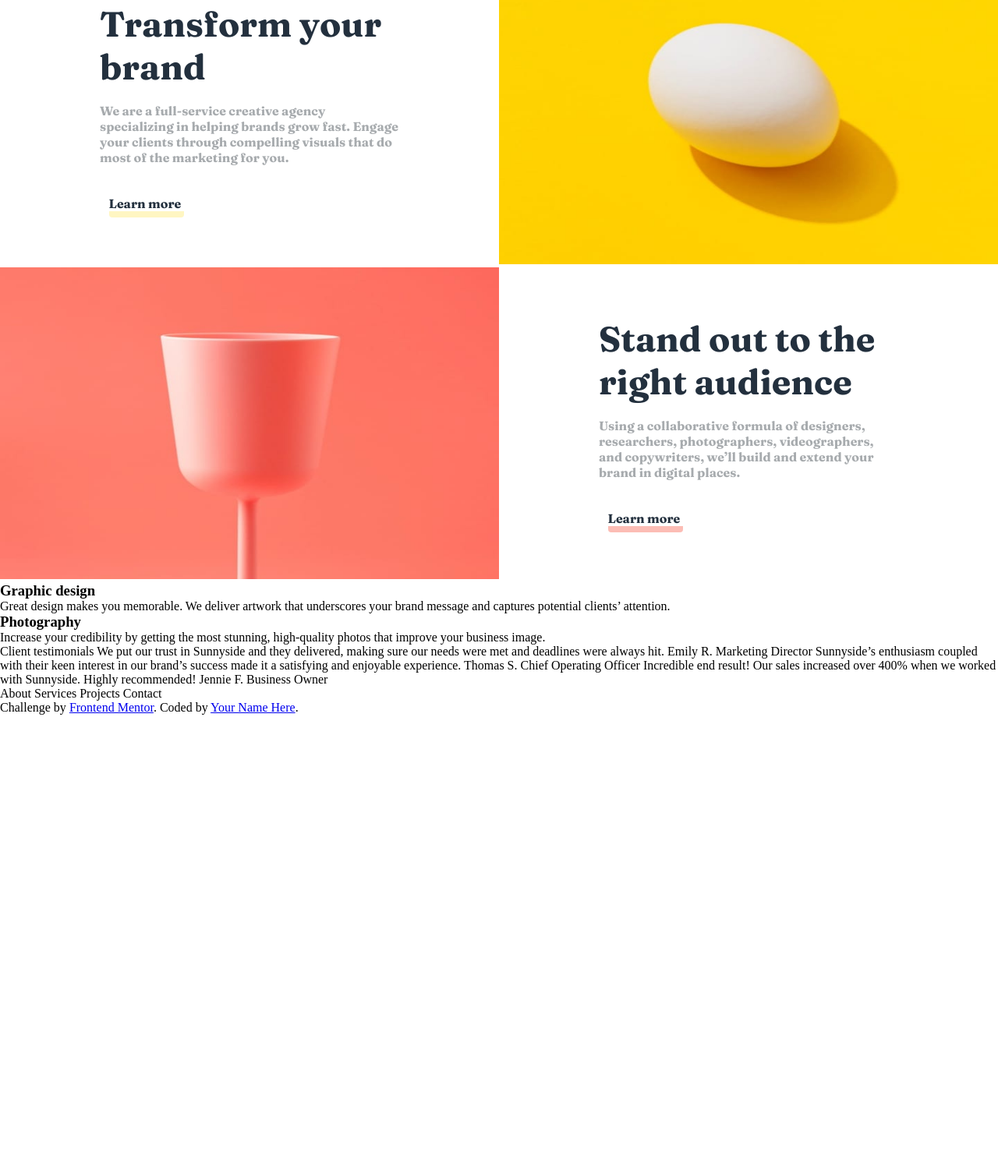
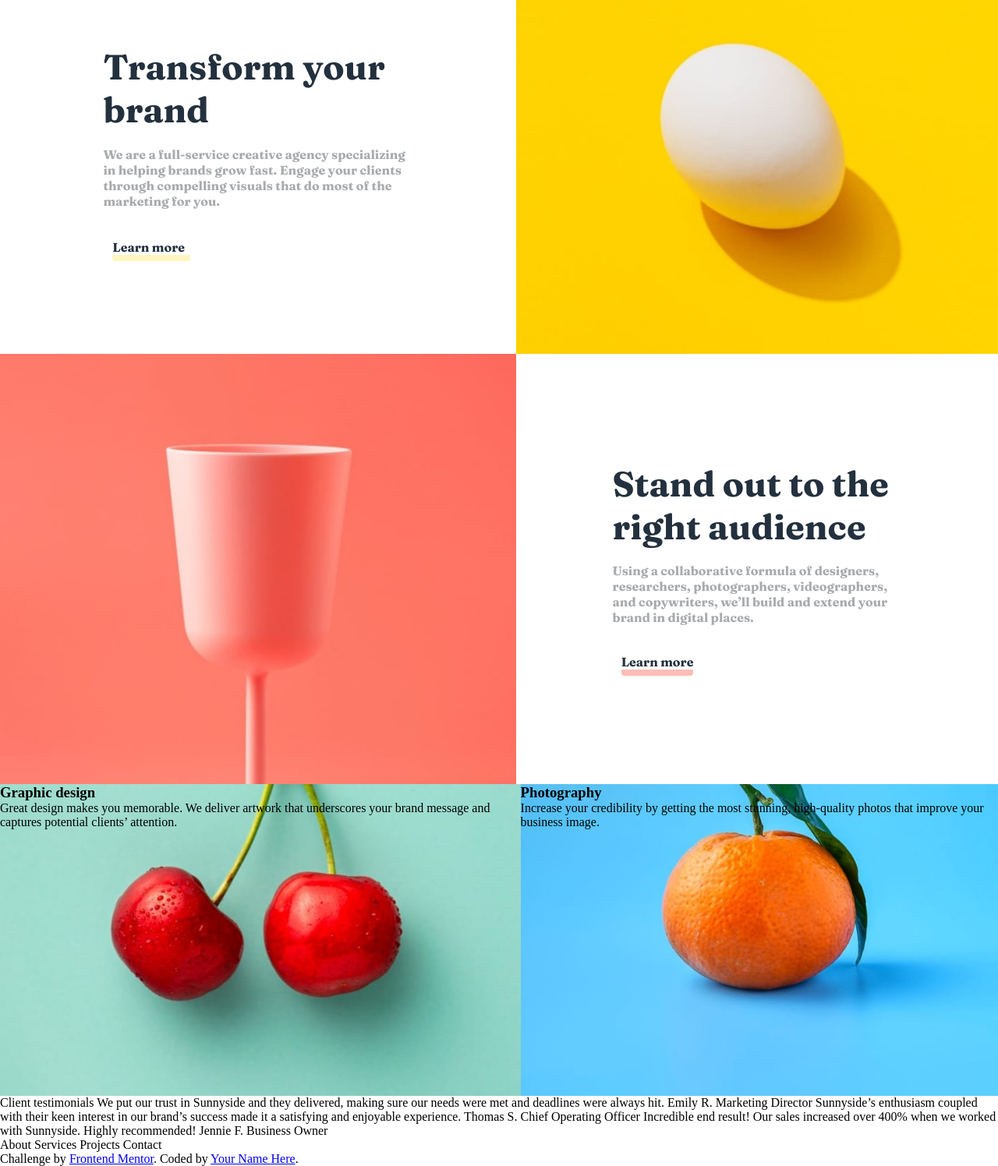
Before and after one commit to cleytoncaminha/LandingPage-Sunnyside, a plain HTML site: page sunnyside-agency-landing-page-main/index.html in a window 1280 px wide. Shown: the part 621-2117 px from the top of the page at 78% size. Before the commit the page ends 1538 px from the top, so only its background shows below. Drawn offline with Linux system fonts and the light colour scheme.

Commit message:
newstyle

```diff
--- a/sunnyside-agency-landing-page-main/index.html
+++ b/sunnyside-agency-landing-page-main/index.html
@@ -34,7 +34,7 @@
   </header>
 
 <main>
-  <div class="service"> <div><img src="./images/desktop/image-transform.jpg" alt=""></div>
+  <div class="info"> <img src="./images/desktop/image-transform.jpg" alt="">
     <div class="text" id="first"><div class="title"><h2>Transform your brand</h2> </div>
 
     We are a full-service creative agency specializing in helping brands grow fast.
@@ -43,7 +43,7 @@
 
 
 
-   <div><img src="./images/desktop/image-stand-out.jpg" alt=""></div>
+   <img src="./images/desktop/image-stand-out.jpg" alt="">
     <div class="text 2"><div class="title"><h2>Stand out to the right audience</h2></div>
      Using a collaborative formula of designers, researchers, photographers, videographers, and copywriters, we’ll build and extend your brand in digital places.
      <div class="learn1">Learn more</div></div>
@@ -55,11 +55,11 @@
 
     </div>
 
+  <div class="service"><div class="design"><h3>Graphic design</h3>
+    Great design makes you memorable. We deliver artwork that underscores your brand message and captures potential clients’ attention.</div>
+<div class="photography"><h3>Photography</h3>
+    Increase your credibility by getting the most stunning, high-quality photos that improve your business image.</div></div>
 
-<div><h3>Graphic design</h3>
-    Great design makes you memorable. We deliver artwork that underscores your brand message and captures potential clients’ attention.</div>
-<div><h3>Photography</h3>
-    Increase your credibility by getting the most stunning, high-quality photos that improve your business image.</div>
 
 </main>
 
--- a/sunnyside-agency-landing-page-main/style.css
+++ b/sunnyside-agency-landing-page-main/style.css
@@ -55,18 +55,18 @@ header{
    margin-left: 49%;
 margin-top: 5%;}
 
-.service{
-    display: grid;
+.info{
+display: grid;
 grid-template-columns: auto auto;
-padding: 0px;
-margin-right: 0px;
 align-items: center;
+
+
 
 }
 
-.service img{
-    width: 50vw;
-    height: 50vh;
+.info img{
+    width: 100%;
+    height: 100%;
 
 
 }
@@ -75,6 +75,7 @@ align-items: center;
     margin-right: 20%;
     font-family: 'Fraunces', serif;
     color: hsl(210, 4%, 67%);
+
 
 
 }
@@ -106,3 +107,21 @@ grid-area: 1/1;
     width: 25%;
     border-radius:4px;
 }
+
+.service{
+    display: flex;
+
+}
+.design{
+    background-image: url("./images/desktop/image-graphic-design.jpg");
+    background-size: cover;
+    width: 54.5%;
+    height: 50vh;
+}
+
+.photography{
+    background-image: url("./images/desktop/image-photography.jpg");
+    background-size: cover;
+    width: 50vw;
+    height: 50vh;
+}
```
